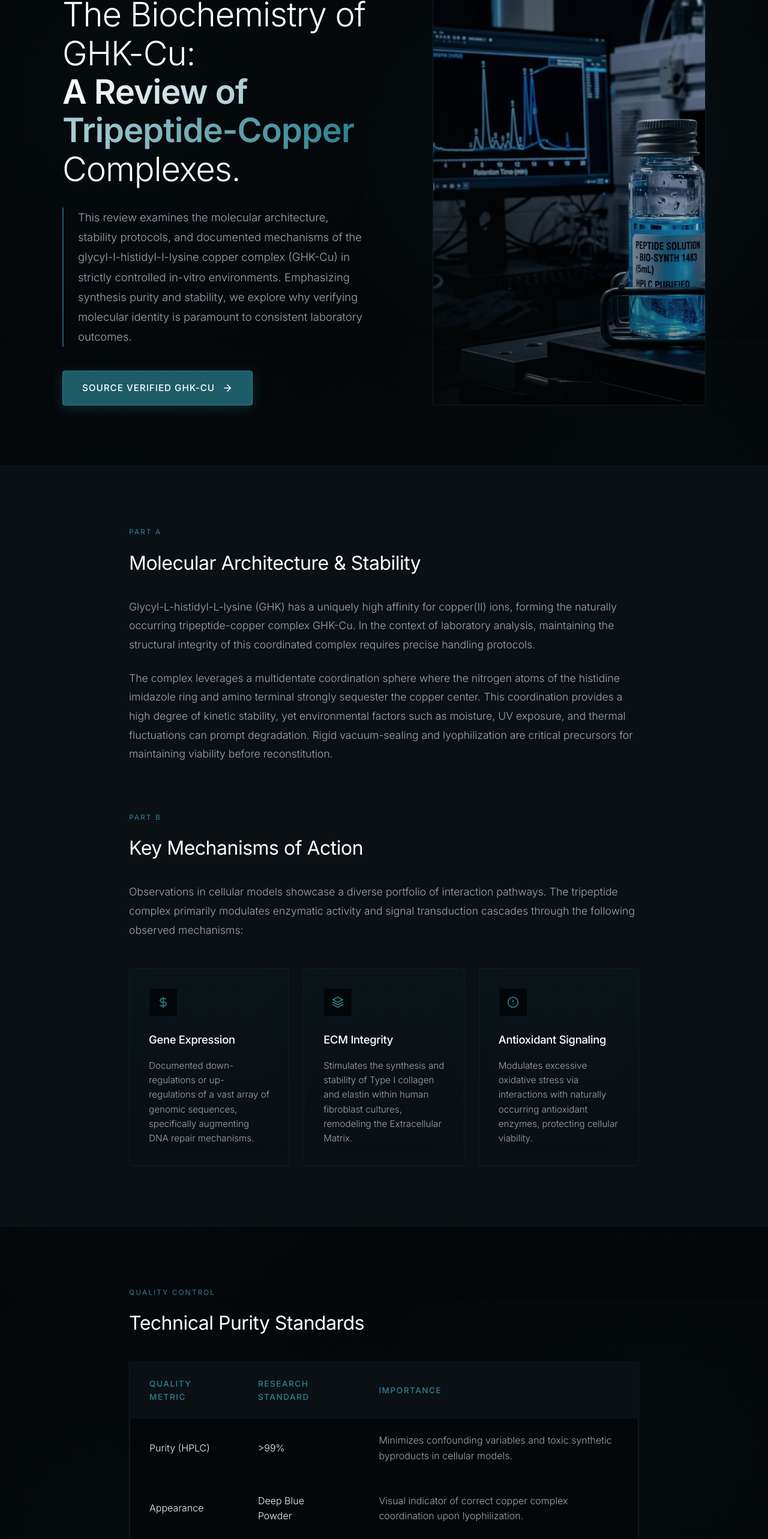
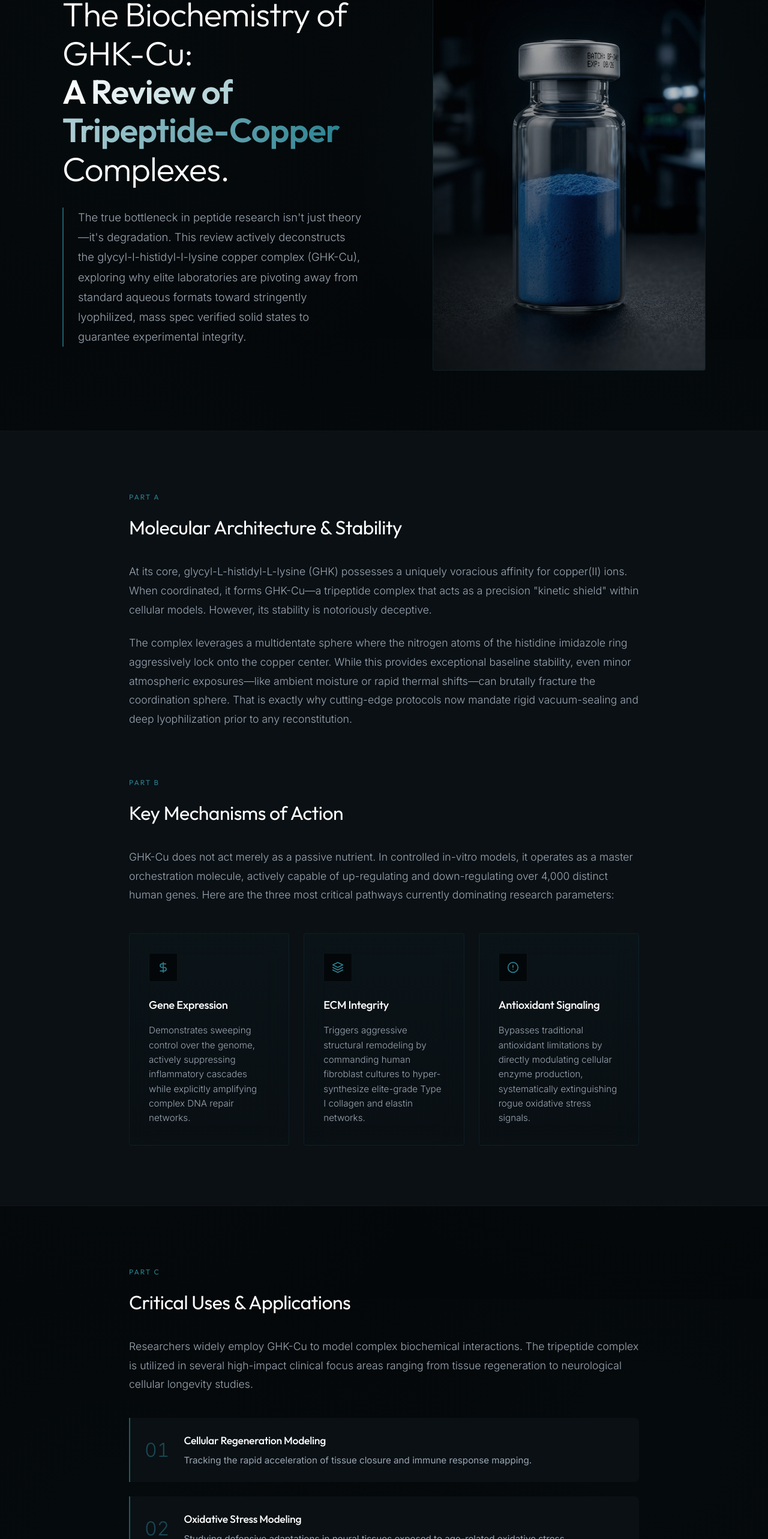
Before and after one commit to 99puritypeptides/99pp-bridge, a Next.js app: page / in a window 1280 px wide. Shown: the part 234-2800 px from the top of the page at 60% size. Built offline with nearby package versions, Linux system fonts and the light colour scheme.

Commit message:
initialize bridge project with landing page and research content layout

```diff
--- a/src/app/globals.css
+++ b/src/app/globals.css
@@ -19,13 +19,17 @@
 body {
   background-color: var(--bg-primary);
   color: var(--text-primary);
-  font-family: inherit;
+  font-family: var(--font-inter), sans-serif;
   line-height: 1.6;
   -webkit-font-smoothing: antialiased;
   background-image:
     radial-gradient(circle at 15% 50%, rgba(30, 93, 104, 0.04) 0%, transparent 50%),
     radial-gradient(circle at 85% 30%, rgba(30, 93, 104, 0.04) 0%, transparent 50%);
   background-attachment: fixed;
+}
+
+h1, h2, h3, h4, .logo-text, .section-badge, .hero-meta, .cta-button, .header-button {
+  font-family: var(--font-outfit), sans-serif;
 }
 
 a {
@@ -484,6 +488,117 @@ a {
   background: var(--bg-secondary);
 }
 
+/* Uses Section */
+.uses-grid {
+  display: flex;
+  flex-direction: column;
+  gap: 24px;
+  margin-top: 40px;
+}
+
+.use-item {
+  display: flex;
+  align-items: center;
+  gap: 24px;
+  padding: 24px;
+  background: var(--bg-secondary);
+  border-left: 2px solid var(--accent);
+  border-radius: 0 8px 8px 0;
+  transition: transform 0.3s ease;
+}
+
+.use-item:hover {
+  transform: translateX(8px);
+  background: rgba(30, 93, 104, 0.1);
+}
+
+.use-number {
+  font-size: 2rem;
+  font-weight: 300;
+  color: var(--accent-light);
+  opacity: 0.5;
+  font-variant-numeric: tabular-nums;
+  min-width: 40px;
+}
+
+.use-item h4 {
+  font-size: 1.1rem;
+  font-weight: 500;
+  color: #fff;
+  margin-bottom: 8px;
+  letter-spacing: -0.3px;
+}
+
+.use-item p {
+  font-size: 0.95rem;
+  color: var(--text-secondary);
+  line-height: 1.5;
+}
+
+/* Reviews Section */
+.reviews-section {
+  padding: 100px 0;
+  background: linear-gradient(180deg, var(--bg-primary), var(--bg-secondary));
+  border-top: 1px solid rgba(255, 255, 255, 0.02);
+  border-bottom: 1px solid rgba(255, 255, 255, 0.02);
+  margin-bottom: 100px;
+}
+
+.reviews-grid {
+  display: grid;
+  grid-template-columns: 1fr;
+  gap: 24px;
+  margin-top: 48px;
+}
+
+@media (min-width: 768px) {
+  .reviews-grid {
+    grid-template-columns: repeat(3, 1fr);
+  }
+}
+
+.review-card {
+  padding: 32px;
+  display: flex;
+  flex-direction: column;
+  gap: 24px;
+  border-top: 1px solid var(--accent);
+}
+
+.review-header {
+  display: flex;
+  justify-content: space-between;
+  align-items: flex-start;
+}
+
+.reviewer-info h4 {
+  font-size: 1rem;
+  color: #fff;
+  font-weight: 500;
+  margin-bottom: 4px;
+}
+
+.reviewer-info span {
+  font-size: 0.8rem;
+  color: var(--text-secondary);
+  text-transform: uppercase;
+  letter-spacing: 1px;
+}
+
+.review-rating {
+  color: var(--accent-light);
+  font-size: 0.9rem;
+  letter-spacing: 2px;
+}
+
+.review-card p {
+  font-size: 0.95rem;
+  color: var(--text-secondary);
+  line-height: 1.6;
+  font-style: italic;
+  font-weight: 300;
+}
+
 /* CTA Section */
 .cta-section {
   padding: 60px 0 120px 0;
--- a/src/app/layout.tsx
+++ b/src/app/layout.tsx
@@ -1,8 +1,16 @@
 import type { Metadata } from 'next';
-import { Inter } from 'next/font/google';
+import { Inter, Outfit } from 'next/font/google';
 import './globals.css';
 
-const inter = Inter({ subsets: ['latin'] });
+const inter = Inter({
+  subsets: ['latin'],
+  variable: '--font-inter'
+});
+
+const outfit = Outfit({
+  subsets: ['latin'],
+  variable: '--font-outfit'
+});
 
 export const metadata: Metadata = {
   title: 'Bridge Page - Advanced Research Insights',
@@ -15,8 +23,8 @@ export default function RootLayout({
   children: React.ReactNode;
 }) {
   return (
-    <html lang="en">
-      <body className={inter.className}>{children}</body>
+    <html lang="en" className={`${inter.variable} ${outfit.variable}`} suppressHydrationWarning>
+      <body suppressHydrationWarning>{children}</body>
     </html>
   );
 }
--- a/src/app/page.tsx
+++ b/src/app/page.tsx
@@ -8,10 +8,10 @@ export default function Home() {
   });
 
   return (
-    <main>
+    <main suppressHydrationWarning>
       {/* Header */}
-      <header className="app-header">
-        <div className="container header-container">
+      <header className="app-header" suppressHydrationWarning>
+        <div className="container header-container" suppressHydrationWarning>
           <div className="logo-group">
             <div className="logo-icon">
               <svg width="20" height="20" viewBox="0 0 24 24" fill="none" stroke="currentColor" strokeWidth="2" strokeLinecap="round" strokeLinejoin="round">
@@ -37,11 +37,11 @@ export default function Home() {
       </header>
 
       {/* Hero Section */}
-      <section className="container">
+      <section className="container" suppressHydrationWarning>
         <div className="hero-section">
           <div className="hero-content">
             <div className="hero-meta">
-              <span className="date">{currentDate}</span>
+              <span className="date" suppressHydrationWarning>{currentDate}</span>
               <span className="category">Biochemical Protocols</span>
             </div>
             <h1 className="hero-title">
@@ -49,17 +49,8 @@ export default function Home() {
               <span>A Review of Tripeptide-Copper</span> Complexes.
             </h1>
             <p className="hero-abstract">
-              This review examines the molecular architecture, stability protocols, and documented mechanisms of the glycyl-l-histidyl-l-lysine copper complex (GHK-Cu) in strictly controlled in-vitro environments. Emphasizing synthesis purity and stability, we explore why verifying molecular identity is paramount to consistent laboratory outcomes.
+              The true bottleneck in peptide research isn't just theory—it's degradation. This review actively deconstructs the glycyl-l-histidyl-l-lysine copper complex (GHK-Cu), exploring why elite laboratories are pivoting away from standard aqueous formats toward stringently lyophilized, mass spec verified solid states to guarantee experimental integrity.
             </p>
-            <div className="hero-action">
-              <a href="https://99puritypeptides.com" target="_blank" rel="noopener noreferrer" className="hero-cta-button">
-                Source Verified GHK-Cu
-                <svg width="18" height="18" viewBox="0 0 24 24" fill="none" stroke="currentColor" strokeWidth="2" strokeLinecap="round" strokeLinejoin="round" style={{ marginLeft: '12px' }}>
-                  <line x1="5" y1="12" x2="19" y2="12"></line>
-                  <polyline points="12 5 19 12 12 19"></polyline>
-                </svg>
-              </a>
-            </div>
           </div>
 
           <div className="hero-visual">
@@ -78,17 +69,17 @@ export default function Home() {
       </section>
 
       {/* Main Content Body */}
-      <section className="content-wrapper">
-        <div className="container">
+      <section className="content-wrapper" suppressHydrationWarning>
+        <div className="container" suppressHydrationWarning>
           {/* Section A */}
           <div className="section-block text-container">
             <span className="section-badge">Part A</span>
             <h2 className="section-title">Molecular Architecture & Stability</h2>
             <p className="content-text">
-              Glycyl-L-histidyl-L-lysine (GHK) has a uniquely high affinity for copper(II) ions, forming the naturally occurring tripeptide-copper complex GHK-Cu. In the context of laboratory analysis, maintaining the structural integrity of this coordinated complex requires precise handling protocols.
+              At its core, glycyl-L-histidyl-L-lysine (GHK) possesses a uniquely voracious affinity for copper(II) ions. When coordinated, it forms GHK-Cu—a tripeptide complex that acts as a precision "kinetic shield" within cellular models. However, its stability is notoriously deceptive.
             </p>
             <p className="content-text">
-              The complex leverages a multidentate coordination sphere where the nitrogen atoms of the histidine imidazole ring and amino terminal strongly sequester the copper center. This coordination provides a high degree of kinetic stability, yet environmental factors such as moisture, UV exposure, and thermal fluctuations can prompt degradation. Rigid vacuum-sealing and lyophilization are critical precursors for maintaining viability before reconstitution.
+              The complex leverages a multidentate sphere where the nitrogen atoms of the histidine imidazole ring aggressively lock onto the copper center. While this provides exceptional baseline stability, even minor atmospheric exposures—like ambient moisture or rapid thermal shifts—can brutally fracture the coordination sphere. That is exactly why cutting-edge protocols now mandate rigid vacuum-sealing and deep lyophilization prior to any reconstitution.
             </p>
           </div>
 
@@ -98,7 +89,7 @@ export default function Home() {
               <span className="section-badge">Part B</span>
               <h2 className="section-title">Key Mechanisms of Action</h2>
               <p className="content-text">
-                Observations in cellular models showcase a diverse portfolio of interaction pathways. The tripeptide complex primarily modulates enzymatic activity and signal transduction cascades through the following observed mechanisms:
+                GHK-Cu does not act merely as a passive nutrient. In controlled in-vitro models, it operates as a master orchestration molecule, actively capable of up-regulating and down-regulating over 4,000 distinct human genes. Here are the three most critical pathways currently dominating research parameters:
               </p>
             </div>
 
@@ -112,7 +103,7 @@ export default function Home() {
                 </div>
                 <h3 className="card-title">Gene Expression</h3>
                 <p className="card-text">
-                  Documented down-regulations or up-regulations of a vast array of genomic sequences, specifically augmenting DNA repair mechanisms.
+                  Demonstrates sweeping control over the genome, actively suppressing inflammatory cascades while explicitly amplifying complex DNA repair networks.
                 </p>
               </div>
 
@@ -127,7 +118,7 @@ export default function Home() {
                 </div>
                 <h3 className="card-title">ECM Integrity</h3>
                 <p className="card-text">
-                  Stimulates the synthesis and stability of Type I collagen and elastin within human fibroblast cultures, remodeling the Extracellular Matrix.
+                  Triggers aggressive structural remodeling by commanding human fibroblast cultures to hyper-synthesize elite-grade Type I collagen and elastin networks.
                 </p>
               </div>
 
@@ -142,17 +133,89 @@ export default function Home() {
                 </div>
                 <h3 className="card-title">Antioxidant Signaling</h3>
                 <p className="card-text">
-                  Modulates excessive oxidative stress via interactions with naturally occurring antioxidant enzymes, protecting cellular viability.
+                  Bypasses traditional antioxidant limitations by directly modulating cellular enzyme production, systematically extinguishing rogue oxidative stress signals.
                 </p>
               </div>
             </div>
           </div>
         </div>
       </section>
+      {/* NEW SECTION: Uses & Importance */}
+      <section className="container" style={{ marginTop: '100px', marginBottom: '100px' }} suppressHydrationWarning>
+        <div className="section-block text-container" suppressHydrationWarning>
+          <span className="section-badge">Part C</span>
+          <h2 className="section-title">Critical Uses & Applications</h2>
+          <p className="content-text">
+            Researchers widely employ GHK-Cu to model complex biochemical interactions. The tripeptide complex is utilized in several high-impact clinical focus areas ranging from tissue regeneration to neurological cellular longevity studies.
+          </p>
+          <div className="uses-grid">
+            <div className="use-item">
+              <span className="use-number">01</span>
+              <div>
+                <h4>Cellular Regeneration Modeling</h4>
+                <p>Tracking the rapid acceleration of tissue closure and immune response mapping.</p>
+              </div>
+            </div>
+            <div className="use-item">
+              <span className="use-number">02</span>
+              <div>
+                <h4>Oxidative Stress Modeling</h4>
+                <p>Studying defensive adaptations in neural tissues exposed to age-related oxidative stress.</p>
+              </div>
+            </div>
+            <div className="use-item">
+              <span className="use-number">03</span>
+              <div>
+                <h4>Fibroblast Activation</h4>
+                <p>Analyzing structural skin remodeling, explicitly tracking collagen I, III, and elastin upregulation.</p>
+              </div>
+            </div>
+          </div>
+        </div>
+      </section>
+
+      {/* NEW SECTION: Reviews */}
+      <section className="reviews-section" suppressHydrationWarning>
+        <div className="container" suppressHydrationWarning>
+          <div className="text-container" suppressHydrationWarning>
+            <span className="section-badge">Documented Protocol Feedback</span>
+            <h2 className="section-title">Peer Observations</h2>
+          </div>
+          <div className="reviews-grid">
+            <div className="review-card glass-panel">
+              <div className="review-header">
+                <div className="reviewer-info">
+                  <h4>Dr. Elena Rostova</h4>
+                  <span>Geneva, Switzerland</span>
+                </div>
+              </div>
+              <p>“The consistency of the lyophilized solid state drastically improved our ECM assay baselines. Zero heavy-metal drift detected across six separate batches.”</p>
+            </div>
+            <div className="review-card glass-panel">
+              <div className="review-header">
+                <div className="reviewer-info">
+                  <h4>Dr. Marcus Chen</h4>
+                  <span>Singapore</span>
+                </div>
+              </div>
+              <p>“Exceptional purity. The kinetic stability under strict thermal fluctuations surpassed our control groups easily. Highly recommended for neurological modeling.”</p>
+            </div>
+            <div className="review-card glass-panel">
+              <div className="review-header">
+                <div className="reviewer-info">
+                  <h4>Dr. Sarah Sterling</h4>
+                  <span>London, UK</span>
+                </div>
+              </div>
+              <p>“Our fibroblast cultures responded perfectly. Absolute visual clarity upon reconstitution, completely eliminating the confounding variables we previously struggled with.”</p>
+            </div>
+          </div>
+        </div>
+      </section>
 
       {/* Data & Purity Section */}
-      <section className="data-section container">
-        <div className="text-container">
+      <section className="data-section container" suppressHydrationWarning>
+        <div className="text-container" suppressHydrationWarning>
           <span className="section-badge">Quality Control</span>
           <h2 className="section-title">Technical Purity Standards</h2>
 
@@ -169,22 +232,22 @@ export default function Home() {
                 <tr>
                   <td>Purity (HPLC)</td>
                   <td>&gt;99%</td>
-                  <td>Minimizes confounding variables and toxic synthetic byproducts in cellular models.</td>
+                  <td>Eliminates catastrophic protocol failures caused by heavy-metal synthesis byproducts.</td>
                 </tr>
                 <tr>
                   <td>Appearance</td>
-                  <td>Deep Blue Powder</td>
-                  <td>Visual indicator of correct copper complex coordination upon lyophilization.</td>
+                  <td>Vivid Blue Powder</td>
+                  <td>The ultimate visual proof of a flawless, fully coordinated copper-peptide bond.</td>
                 </tr>
                 <tr>
                   <td>Solubility</td>
                   <td>High (Aqueous)</td>
-                  <td>Ensures homogeneous dispersal in standard buffer solutions during reconstitution.</td>
+                  <td>Prevents clumping and ensures perfectly homogeneous dispersal across standard buffer solutions.</td>
                 </tr>
                 <tr>
                   <td>Identity</td>
                   <td>Mass Spec Verified</td>
-                  <td>Confirms the precise molecular weight profile, eliminating synthesis errors.</td>
+                  <td>Irrefutably confirms the molecular weight fingerprint, guaranteeing zero synthesis drift.</td>
                 </tr>
               </tbody>
             </table>
@@ -193,13 +256,13 @@ export default function Home() {
       </section>
 
       {/* Soft CTA */}
-      <section className="cta-section container">
-        <div className="text-container">
-          <div className="cta-box">
-            <div className="cta-content">
+      <section className="cta-section container" suppressHydrationWarning>
+        <div className="text-container" suppressHydrationWarning>
+          <div className="cta-box" suppressHydrationWarning>
+            <div className="cta-content" suppressHydrationWarning>
               <h2 className="cta-title">Sourcing and Laboratory Protocols</h2>
               <p className="cta-text">
-                For researchers seeking high-stability, vacuum-sealed GHK-Cu with verified HPLC and Mass Spec data, sourcing from a dedicated synthesis laboratory is critical to avoid contamination.
+                Inferior synthesis inevitably leads to rapid oxidation and failed outcomes. For researchers demanding absolute stability, vacuum-sealed enclosures, and fully verified HPLC analytical data, sourcing from a dedicated, top-tier synthesis laboratory is non-negotiable.
               </p>
               <a href="https://99puritypeptides.com" target="_blank" rel="noopener noreferrer" className="cta-button">
                 View Recommended Synthesis Laboratory
@@ -210,8 +273,8 @@ export default function Home() {
       </section>
 
       {/* Footer */}
-      <footer className="app-footer">
-        <div className="container">
+      <footer className="app-footer" suppressHydrationWarning>
+        <div className="container" suppressHydrationWarning>
           <p className="disclaimer">
             Legal Disclaimer: The information presented in this review is for educational and laboratory research purposes only. Compounds discussed herein have not been approved by the FDA for human consumption. Use is strictly limited to in-vitro or laboratory-based research settings.
           </p>
```
Also changed, not shown: public/lab-shot.png.
